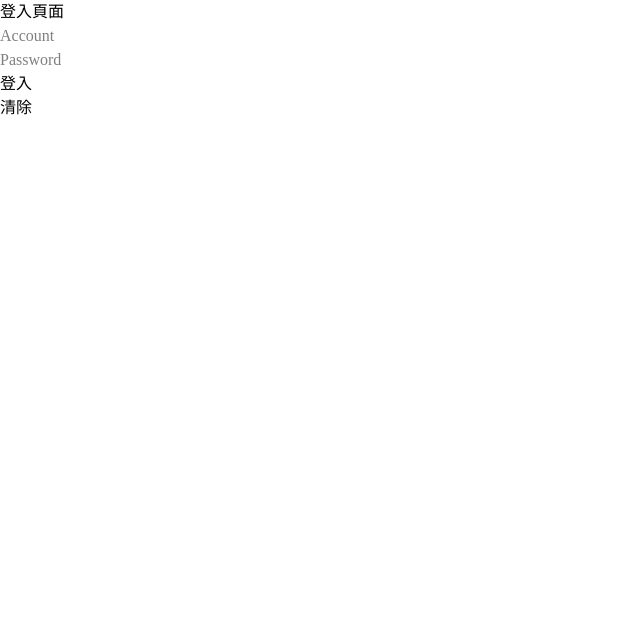
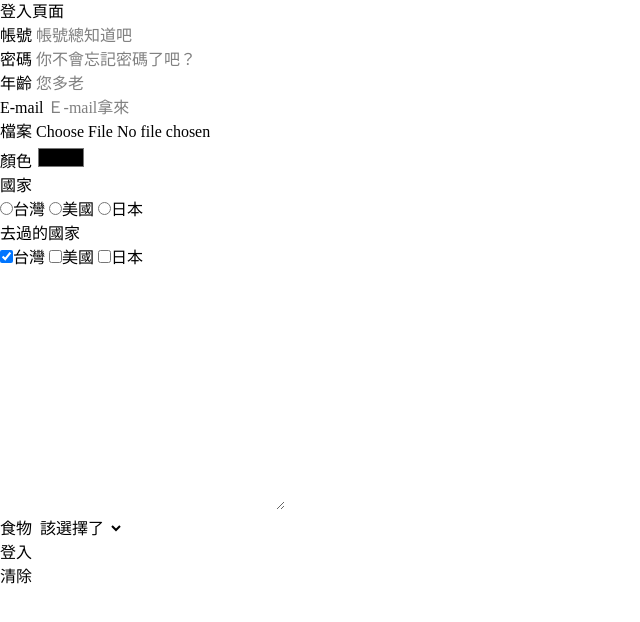
Before and after one commit to Louis-369/HTML-CSS, a plain HTML site: page 1015/form.html in a window 1280 px wide. Shown: the whole page, without its empty margins (0-640 px from the left). Drawn offline with Linux system fonts and the light colour scheme.

Commit message:
Implement comprehensive login form with additional fields and styles; add new CSS and HTML files for practice

```diff
--- a/1015/form.html
+++ b/1015/form.html
@@ -9,12 +9,123 @@
   <body>
     <section>
       <!-- button放在form裡面預設為submit -->
-      <form action="#" method="post">
+      <!-- method:get(填寫的東西會在網址上 ？後面)及post -->
+      <!-- 搜尋欄可以用get顯示出來不重要 登入頁面用post -->
+      <form action="#" method="get">
         <h2>登入頁面</h2>
-        <input type="text" placeholder="Account" />
+        <!-- <label for="id"使用id因為頁面唯 -->
+        <label>
+          帳號
+          <input type="text" name="Account" placeholder="帳號總知道吧" />
+        </label>
         <br />
-        <input type="text" placeholder="Password" />
+        <label>
+          密碼
+          <input
+            type="password"
+            name="Password"
+            placeholder="你不會忘記密碼了吧？"
+          />
+        </label>
         <br />
+        <label>
+          年齡
+          <input type="number" name="number" placeholder="您多老" />
+        </label>
+        <br />
+        <label>
+          E-mail
+          <input type="email" name="email" placeholder="Ｅ-mail拿來" />
+        </label>
+        <br />
+        <label>
+          檔案
+          <input type="file" name="file" placeholder="檔案" />
+        </label>
+        <br />
+        <label>
+          顏色
+          <input type="color" name="color" placeholder="color" />
+        </label>
+        <div>
+          <p>國家</p>
+          <!-- 若input做radio單選要用name做群組 -->
+          <!-- 若input做radio或checkbox預設勾選可用checked屬性 -->
+          <label>
+              <input
+              type="radio"
+              name="country"
+              id=""
+              value="Taiwan"
+              />台灣
+          </label>
+          <label>
+            <input
+              type="radio"
+              name="country"
+              id=""
+              value="America"
+            >美國</input>
+          </label>
+          <label>
+            <input
+              type="radio"
+              name="country"
+              id=""
+              value="Japan"
+            >日本
+          </label>
+        </div>
+        <div>
+          <p>去過的國家</p>
+          <label
+            ><input
+              type="checkbox"
+              name="been"
+              id=""
+              value="Taiwan"
+              checked
+            />台灣
+            </label>
+          <label
+            ><input
+              type="checkbox"
+              name="been"
+              id=""
+              value="America"
+            />美國</label
+          >
+          <label
+            ><input
+              type="checkbox"
+              name="been"
+              id=""
+              value="Japan"
+            />日本</label
+          >
+        </div>
+        <textarea name="story" id="" placeholder="請輸入文本" cols="30" rows="10">
+        </textarea>
+        <br>
+         <div>
+            <label>
+                食物
+                <select name="food" id="">
+                    <option value="" disabled selected hidden >該選擇了</option>
+                    <optgroup label="喝ㄉ">
+                        <option value="water">水</option>
+                        <option value="cola">可樂</option>
+                        <option value="coffee">咖啡</option>
+                    </optgroup>
+                    <optgroup label="吃ㄉ">
+                        <option value="noodle">面</option>
+                        <option value="rice">飯</option>
+                        <option value="poop">大便💩</option>
+                    </optgroup>
+            </select>
+            </label>
+         </div>
+        <!--input image跟submit一樣  -->
         <button type="submit">登入</button>
         <br />
         <button type="reset">清除</button>
--- /dev/null
+++ b/作業繳交/form prectice.css
@@ -0,0 +1,4 @@
+/* 可以先設背景色看有無其他爆表 */
+form {
+  margin: 0 auto;
+}
```
Also changed, not shown: 作業繳交/form prectice.html (added, +9 -0 lines).
